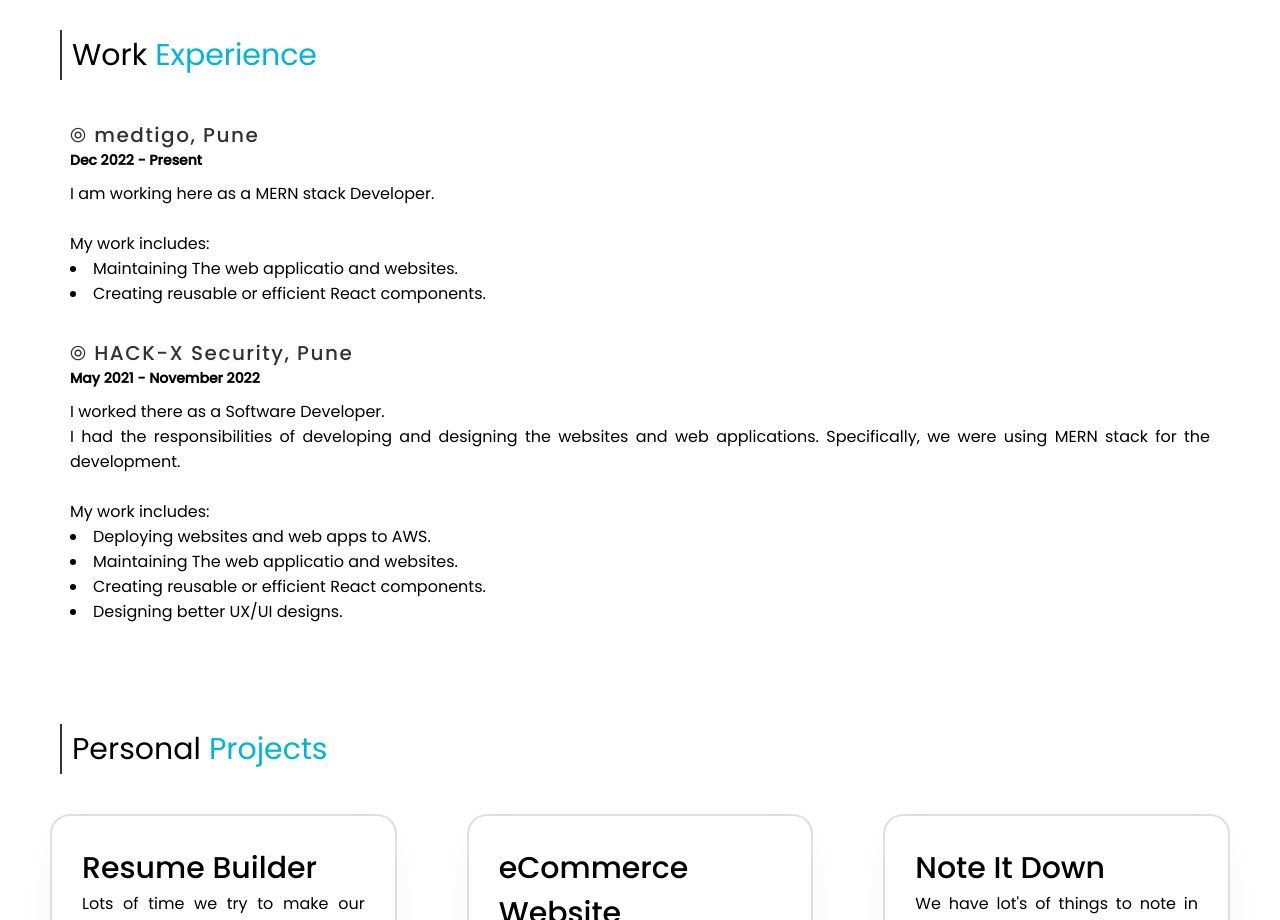
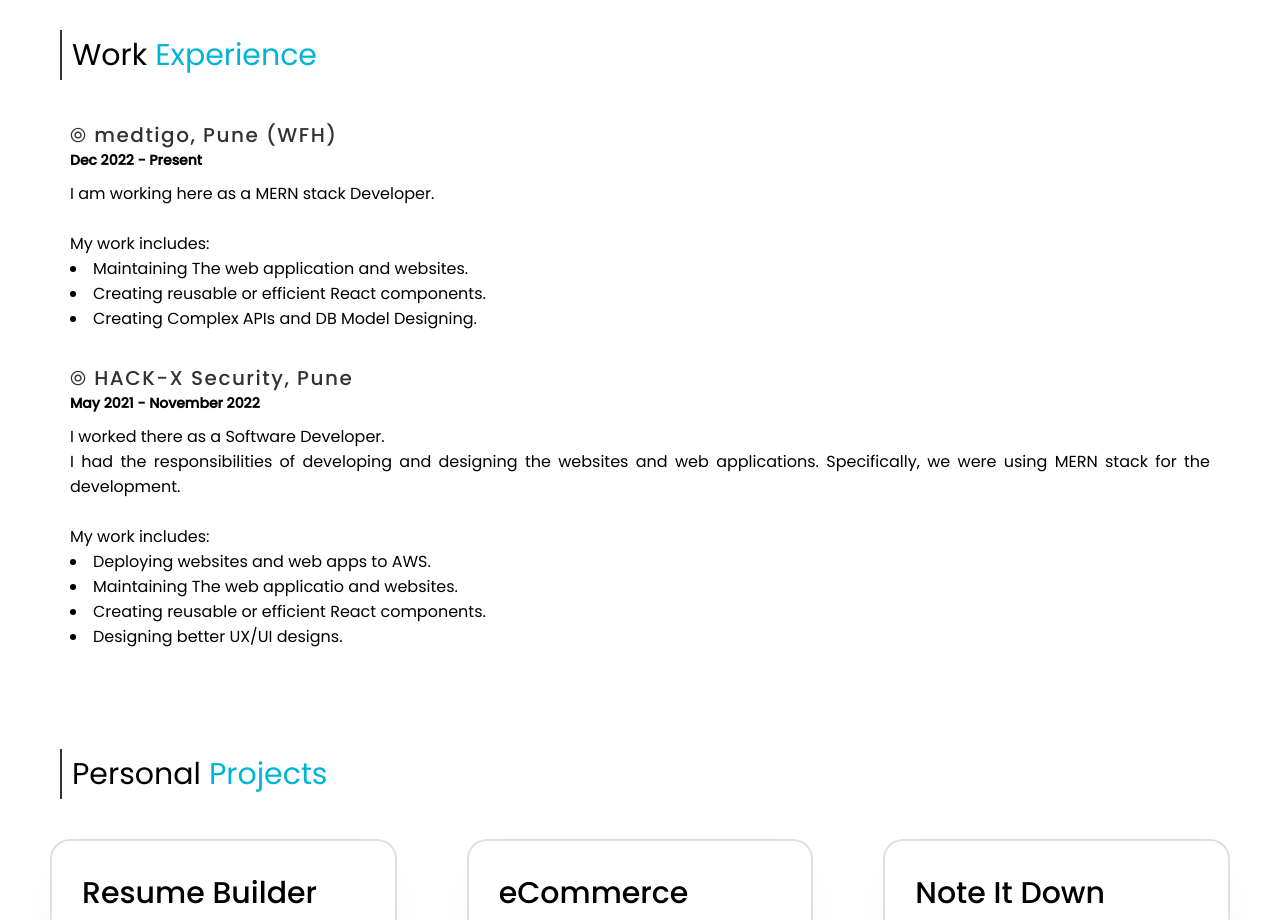
Before and after one commit to Kshirsagar-Govind/the-portfolio, a React (Create React App) app: page / in a window 1280 px wide. Shown: the part 1620-2540 px from the top of the page. Built offline with nearby package versions, Linux system fonts and the light colour scheme.

Commit message:
XP updated

```diff
--- a/src/Components/ExperiencePage.jsx
+++ b/src/Components/ExperiencePage.jsx
@@ -19,15 +19,16 @@ function ExperiencePage() {
         </h1>
       </div>
       <div className="exp-section" data-aos="fade-in" data-aos-once="true">
-        <h3>⦾ medtigo, Pune</h3>
+        <h3>⦾ medtigo, Pune (WFH)</h3>
         <h4>Dec 2022 - Present</h4>
         <p>
           I am working here as a MERN stack Developer. <br />
           <br />
           My work includes:<br />
           <u style={{ textDecoration: "none" }}>
-            <li>Maintaining The web applicatio and websites.</li>
+            <li>Maintaining The web application and websites.</li>
             <li>Creating reusable or efficient React components.</li>
+            <li>Creating Complex APIs and DB Model Designing.</li>
           </u>
         </p>
       </div>
```
Also changed, not shown: 1 other file (tests, documents, lock files or other folders).
